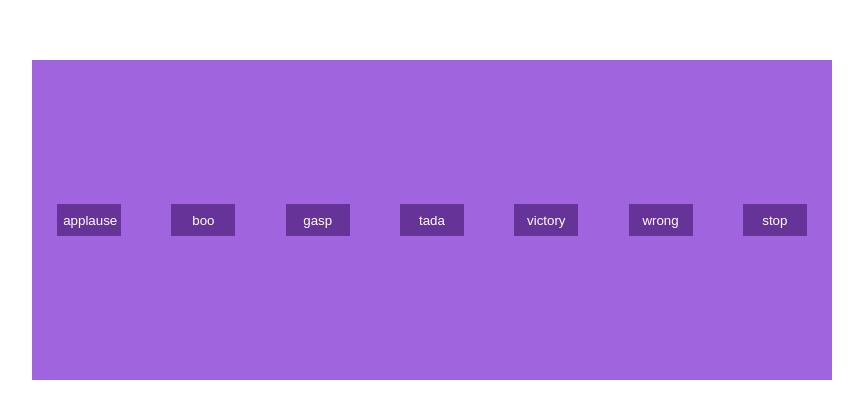
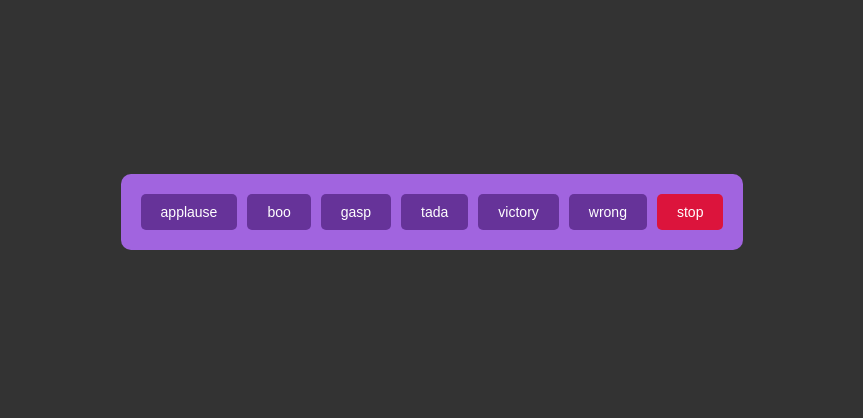
Before and after one commit to acciojob/Soundbar-Kapilkrishnayadav, a website: page main.html in a window 1280 px wide. Shown: the part 188-606 px from the top of the page, without its empty margins (208-1071 px from the left). Drawn offline with Linux system fonts and the light colour scheme.

Commit message:
created a submission

```diff
--- a/main.html
+++ b/main.html
@@ -1,26 +1,20 @@
 <!DOCTYPE html>
-
 <html>
-
 <head>
   <link rel="stylesheet" href="styles.css">
 </head>
+<body>
 
-<body>
-	<!-- the entire body must be written by student -->
   <div id="buttons">
-      <button onclick="playMusic(event)"  class="btn" >applause</button>
-      <button onclick="playMusic(event)"  class="btn" id="boo">boo</button>
-      <button onclick="playMusic(event)" class="btn" id="gasp">gasp</button>
-      <button onclick="playMusic(event)" class="btn" id="tada">tada</button>
-      <button onclick="playMusic(event)" class="btn" id="victory">victory</button>
-      <button onclick="playMusic(event)" class="btn" id="wrong">wrong</button>
-      <button onclick="playMusic(event)" class="stop btn">stop</button>
+    <button onclick="playMusic('applause')" class="btn">applause</button>
+    <button onclick="playMusic('boo')" class="btn">boo</button>
+    <button onclick="playMusic('gasp')" class="btn">gasp</button>
+    <button onclick="playMusic('tada')" class="btn">tada</button>
+    <button onclick="playMusic('victory')" class="btn">victory</button>
+    <button onclick="playMusic('wrong')" class="btn">wrong</button>
+    <button onclick="stopMusic()" class="stop btn">stop</button>
   </div>
 
-    <script type="text/javascript" src="./script.js">
-</script>
-
+  <script src="script.js"></script>
 </body>
-
 </html>
--- a/script.js
+++ b/script.js
@@ -1,11 +1,21 @@
-//your JS code here. If required.
-// let add="https://commondatastorage.googleapis.com/codeskulptor-demos/DDR_assets/Sevish_-__nbsp_.mp3";
-  let pauseSound;
-      function playMusic(e) {
-        console.log();
-        const sound = new Audio(`https://commondatastorage.googleapis.com/codeskulptor-demos/DDR_assets/Sevish_-__nbsp_.mp3`); // path to your sound file
-        if (typeof pauseSound === "object" && sound !== null)
-        pauseSound.pause();
-        pauseSound=sound;
-        sound.play();
-      }
+let currentSound = null;
+
+function playMusic(soundName) {
+  // Stop any currently playing sound
+  if (currentSound) {
+    currentSound.pause();
+    currentSound.currentTime = 0;
+  }
+
+  // Create new audio and play
+  currentSound = new Audio(`./sounds/${soundName}.mp3`);
+  currentSound.play();
+}
+
+function stopMusic() {
+  if (currentSound) {
+    currentSound.pause();
+    currentSound.currentTime = 0;
+    currentSound = null;
+  }
+}
--- a/styles.css
+++ b/styles.css
@@ -1,22 +1,32 @@
-/*  your css code here. If applicable */
- body{
+body {
   display: flex;
   justify-content: center;
   align-items: center;
   height: 100vh;
+  margin: 0;
+  background: #333;
 }
-      #buttons{
+
+#buttons {
   display: flex;
-        background-color: #a164df;
-        justify-content: space-around;
-        align-items: center;
-        width: 50rem;
-        height: 20rem;
+  flex-wrap: wrap;
+  justify-content: center;
+  gap: 10px;
+  background: #a164df;
+  padding: 20px;
+  border-radius: 10px;
 }
+
 .btn {
-        background-color: #663399;
-        color: white;
-        width: 4rem;
-        height: 2rem;
-        border:0px;
+  background: #663399;
+  color: #fff;
+  padding: 10px 20px;
+  border: none;
+  font-size: 14px;
+  border-radius: 5px;
+  cursor: pointer;
 }
+
+.stop {
+  background: crimson;
+}
```
Lines whose indentation alone changed are shown as unchanged.
